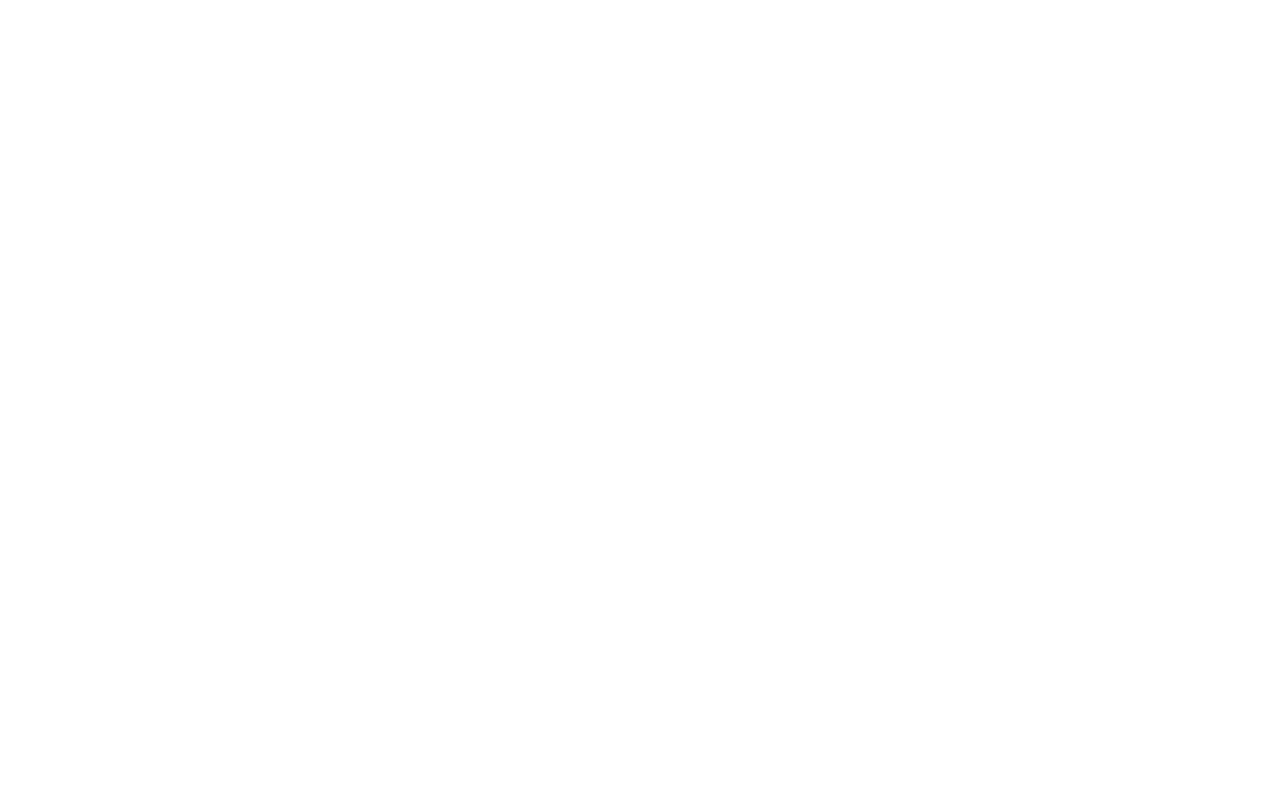
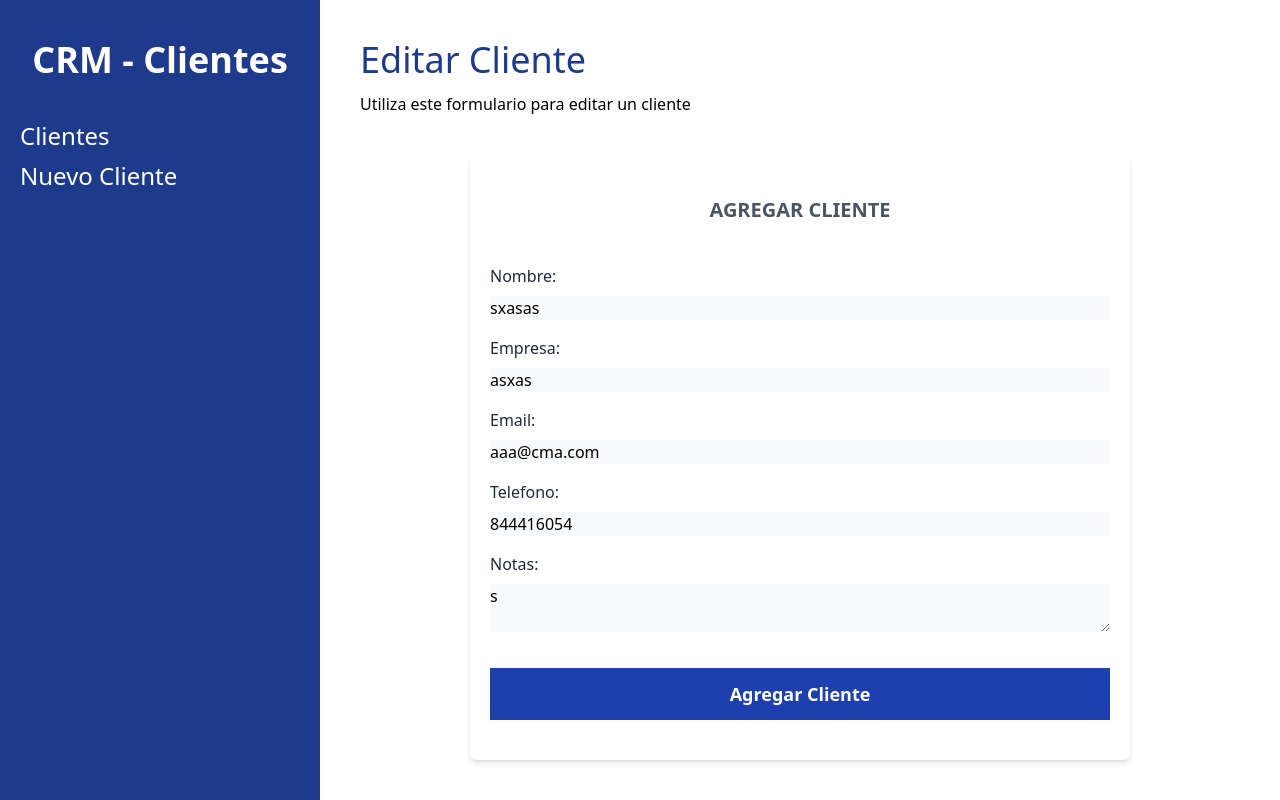
Before and after one commit to alicia-granados/MERN-EXPERIMENTS, a React (Vite) app in the folder Proyecto 4/crm-React/: page /clientes/editar/1 in a window 1280 px wide. Before the commit this address had no page. Built offline with nearby package versions, Linux system fonts and the light colour scheme; data requests are answered from the project's data file.

Commit message:
feat: :sparkles: React: Llenar el formulario de edición con los datos de la API

```diff
--- a/Proyecto 4/crm-React/src/App.jsx
+++ b/Proyecto 4/crm-React/src/App.jsx
@@ -13,7 +13,7 @@ function App() {
           <Route path ='/clientes' element={<Layout/> }>
             <Route index element={<Inicio/>} />
             <Route path='nuevo' element={<NuevoCliente/>} />
-            <Route path='editar:id' element={<EditarCliente/>} />
+            <Route path='editar/:id' element={<EditarCliente/>} />
             <Route path=':id' element={<VerCliente/>} />
           </Route>
         </Routes>
--- a/Proyecto 4/crm-React/src/components/Cliente.jsx
+++ b/Proyecto 4/crm-React/src/components/Cliente.jsx
@@ -24,7 +24,7 @@ const Cliente = ({cliente}) => {
                 <button
                     type='button'
                     className='bg-blue-600 hover:bg-blue-700 block w-full text-white p-2 uppercase font-bold text-xs mt-3'
-                    onClick={() => navigate(`/clientes/editar:${id}`)}
+                    onClick={() => navigate(`/clientes/editar/${id}`)}
                 >
                     Editar
                 </button>
--- a/Proyecto 4/crm-React/src/components/Formulario.jsx
+++ b/Proyecto 4/crm-React/src/components/Formulario.jsx
@@ -20,7 +20,7 @@ const Formulario = ({cliente}) => {
             .positive('Número no válido')
             .typeError('El número no es válido'),
     })
-
+    console.log(cliente)
     const handleSubmit = async (valores) => {
         try{
             const url = 'http://localhost:4000/clientes'
@@ -44,12 +44,13 @@ const Formulario = ({cliente}) => {
 
             <Formik
                 initialValues={{
-                    nombre:'',
-                    empresa:'',
-                    email: '',
-                    telefono:'',
-                    notas:''
+                    nombre: cliente?.nombre ?? '',
+                    empresa: cliente?.empresa ?? '',
+                    email: cliente?.email ?? '',
+                    telefono: cliente?.telefono ?? '',
+                    notas: cliente?.notas ?? ''
                 }}
+                enableReinitialize={true}
                 onSubmit= { async (values,{resetForm}) =>{
                     await handleSubmit(values)
                     resetForm()
@@ -156,5 +157,8 @@ const Formulario = ({cliente}) => {
         </div>
     )
 }
+Formulario.defaultProps= {
+    cliente: {}
+}
 
 export default Formulario
```
